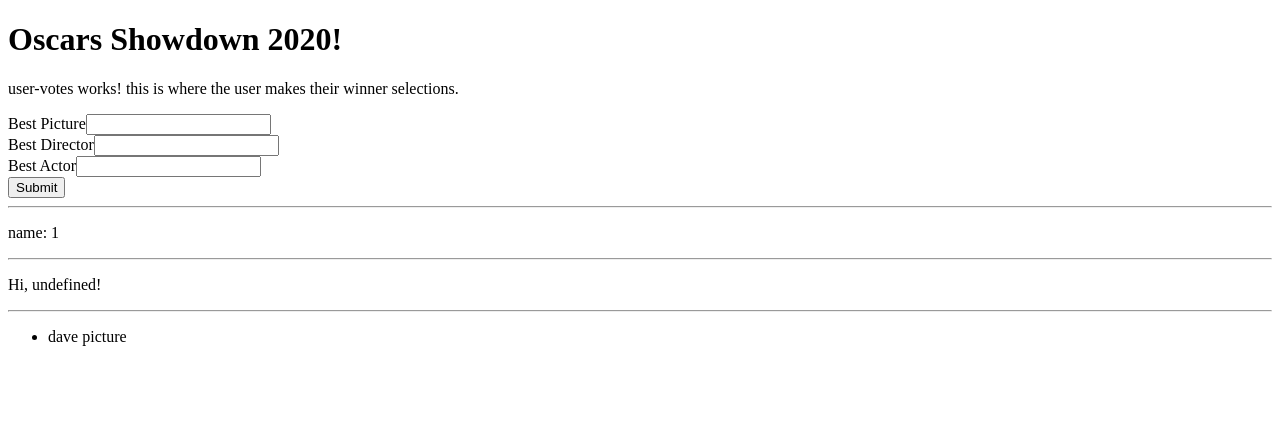
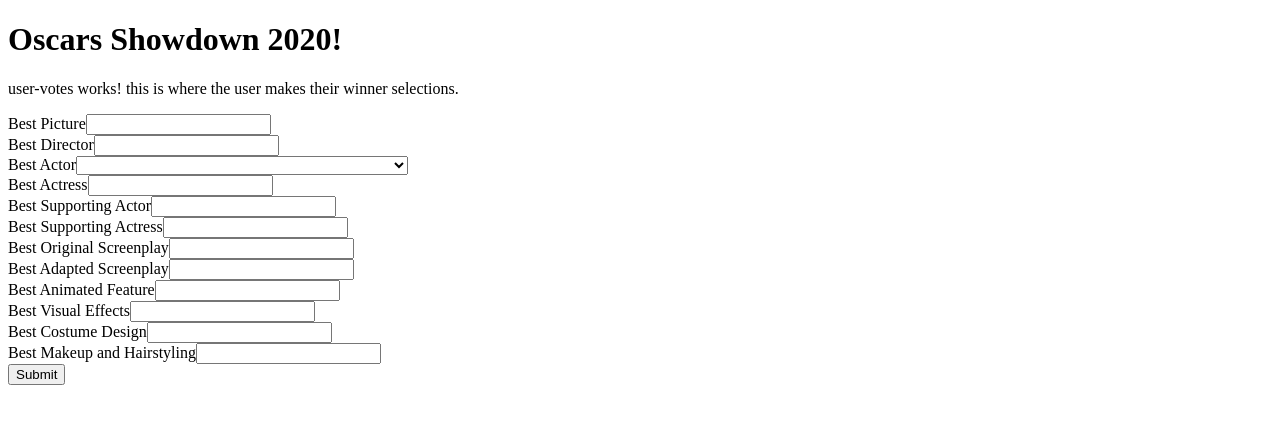
Before and after one commit to samjohnreid/angular-projects, an Angular app in the folder oscars2020/: page /cast-votes/1 in a window 1280 px wide. Shown: the top 424 px of the page. Built offline with nearby package versions, Linux system fonts and the light colour scheme.

Commit message:
set up data structure, populate array based on user in query strong

```diff
--- a/oscars2020/src/app/user-votes/user-votes.component.html
+++ b/oscars2020/src/app/user-votes/user-votes.component.html
@@ -1,59 +1,79 @@
 <p>user-votes works! this is where the user makes their winner selections.</p>
 
 <form (ngSubmit)="onSubmit(f)" #f="ngForm">
-
   <div>
     <label for="picture">Best Picture</label>
-    <input type="text" id="picture" ngModel name="bestPicture">
+    <input type="text" id="picture" ngModel name="picture">
   </div>
-
   <div>
     <label for="director">Best Director</label>
-    <input type="text" id="director" ngModel name="bestDirector">
+    <input type="text" id="director" ngModel name="director">
   </div>
-
   <div>
     <label for="actor">Best Actor</label>
-    <input type="text" id="actor" ngModel name="bestActor">
+    <select id="actor" ngModel name="actor">
+      <option value="Joaquin Phoenix, Joker">Joaquin Phoenix, Joker</option>
+      <option value="Adam Driver, Marriage Story">Adam Driver, Marriage Story</option>
+      <option value="Leonardo DiCaprio, Once Upon a Time in Hollywood">Leonardo DiCaprio, Once Upon a Time in Hollywood</option>
+      <option value="Antonio Banderas, Pain and Glory">Antonio Banderas, Pain and Glory</option>
+      <option value="Jonathan Pryce, The Two Popes">Jonathan Pryce, The Two Popes</option>
+    </select>
   </div>
-
+  <div>
+    <label for="actor">Best Actress</label>
+    <input type="text" id="actress" ngModel name="actress">
+  </div>
+  <div>
+    <label for="actor">Best Supporting Actor</label>
+    <input type="text" id="supportingActor" ngModel name="supportingActor">
+  </div>
+  <div>
+    <label for="actor">Best Supporting Actress</label>
+    <input type="text" id="supportingActress" ngModel name="supportingActress">
+  </div>
+  <div>
+    <label for="actor">Best Original Screenplay</label>
+    <input type="text" id="originalScreenplay" ngModel name="originalScreenplay">
+  </div>
+  <div>
+    <label for="actor">Best Adapted Screenplay</label>
+    <input type="text" id="adaptedScreenplay" ngModel name="adaptedScreenplay">
+  </div>
+  <div>
+    <label for="actor">Best Animated Feature</label>
+    <input type="text" id="animatedFeature" ngModel name="animatedFeature">
+  </div>
+  <div>
+    <label for="actor">Best Visual Effects</label>
+    <input type="text" id="visualEffects" ngModel name="visualEffects">
+  </div>
+  <div>
+    <label for="actor">Best Costume Design</label>
+    <input type="text" id="costumeDesign" ngModel name="costumeDesign">
+  </div>
+  <div>
+    <label for="actor">Best Makeup and Hairstyling</label>
+    <input type="text" id="makeupAndHairstyling" ngModel name="makeupAndHairstyling">
+  </div>
   <div>
     <button type="submit">Submit</button>
   </div>
-
 </form>
 
 <div *ngIf="submitted">
   <h3>You submitted the following info:</h3>
-  <p>Picture: {{ userVotes.dave.picture }}</p>
-  <p>Director: {{ userVotes.dave.director }}</p>
-  <p>Actor: {{ userVotes.dave.actor }}</p>
+  <ul>
+    <li>Best Picture: {{ userVotesObject().picture }}</li>
+    <li>Best Director: {{ userVotesObject().director }}</li>
+    <li>Best Actor: {{ userVotesObject().actor }}</li>
+    <li>Best Actress: {{ userVotesObject().actress }}</li>
+    <li>Best Supporting Actor: {{ userVotesObject().supportingActor }}</li>
+    <li>Best Supporting Actress: {{ userVotesObject().supportingActress }}</li>
+    <li>Best Original Screenplay: {{ userVotesObject().originalScreenplay }}</li>
+    <li>Best Adapted Screenplay: {{ userVotesObject().adaptedScreenplay }}</li>
+    <li>Best Animated Feature: {{ userVotesObject().animatedFeature }}</li>
+    <li>Best Visual Effects: {{ userVotesObject().visualEffects }}</li>
+    <li>Best Costume Design: {{ userVotesObject().costumeDesign }}</li>
+    <li>Best Makeup and Hairstyling: {{ userVotesObject().makeupAndHairstyling }}</li>
+  </ul>
 </div>
-
-<hr>
-
-<p>name: {{ user.name }}</p>
-
-<hr>
-
-<p>{{ welcomeMsg() }}</p>
-
-<hr>
-
-<div>{{ testFunc() }}</div>
-
-<ul><li *ngFor="let test of userVotes.dave">{{ test.picture }}</li></ul>
-
-<!-- Best Picture
-Best Director
-Best Actor
-Best Actress
-Best Supporting Actor
-Best Supporting Actress
-Best Original Screenplay
-Best Adapted Screenplay
-Best Animated Feature
-Best Visual Effects
-
-Best Costume Design
-Best Makeup and Hairstyling -->
--- a/oscars2020/src/app/user-votes/user-votes.component.ts
+++ b/oscars2020/src/app/user-votes/user-votes.component.ts
@@ -13,33 +13,68 @@ export class UserVotesComponent implements OnInit {
     name: string
   };
 
-  userVotes = {
-    "sam": [
-      {
-        "picture": "sam picture",
-        "director": "sam director",
-        "actor": "sam actor"
-      }
-    ],
-    "dave": [
-      {
-        "picture": "dave picture",
-        "director": "dave director",
-        "actor": "dave actor"
-      }
-    ],
-    "bianca": [
-      {
-        "picture": "bianca picture",
-        "director": "bianca director",
-        "actor": "bianca actor"
-      }
-    ]
-  }
+  userVotes: any = {
+    sam: {
+      picture: "",
+      director: "",
+      actor: "",
+      actress: "",
+      supportingActor: "",
+      supportingActress: "",
+      originalScreenplay: "",
+      adaptedScreenplay: "",
+      animatedFeature: "",
+      visualEffects: "",
+      costumeDesign: "",
+      makeupAndHairstyling: ""
+    },
+    dave: {
+      picture: "",
+      director: "",
+      actor: "",
+      actress: "",
+      supportingActor: "",
+      supportingActress: "",
+      originalScreenplay: "",
+      adaptedScreenplay: "",
+      animatedFeature: "",
+      visualEffects: "",
+      costumeDesign: "",
+      makeupAndHairstyling: ""
+    },
+    bianca: {
+      picture: "",
+      director: "",
+      actor: "",
+      actress: "",
+      supportingActor: "",
+      supportingActress: "",
+      originalScreenplay: "",
+      adaptedScreenplay: "",
+      animatedFeature: "",
+      visualEffects: "",
+      costumeDesign: "",
+      makeupAndHairstyling: ""
+    },
+    dom: {
+      picture: "",
+      director: "",
+      actor: "",
+      actress: "",
+      supportingActor: "",
+      supportingActress: "",
+      originalScreenplay: "",
+      adaptedScreenplay: "",
+      animatedFeature: "",
+      visualEffects: "",
+      costumeDesign: "",
+      makeupAndHairstyling: ""
+    }
+  };
 
-  submitted = false;
+  submitted: boolean = false;
 
-  constructor(private route: ActivatedRoute) { }
+  constructor(private route: ActivatedRoute) {}
 
   ngOnInit() {
     this.user = {
@@ -47,29 +82,35 @@ export class UserVotesComponent implements OnInit {
     };
   }
 
-  welcomeMsg() {
-    let name;
-    if (this.user.name === 'dave') {
-      name = 'Dave';
-    } else if (this.user.name === 'sam') {
-      name = 'Sam';
-    } else if (this.user.name === 'bianca') {
-      name = 'Bianca';
+  userVotesObject() {
+    switch(this.user.name) {
+      case 'sam':
+        return this.userVotes.sam;
+      case 'dave':
+        return this.userVotes.dave;
+      case 'dom':
+        return this.userVotes.dom;
     }
-    return `Hi, ${name}!`;
-  }
-
-  testFunc() {
-    console.log(this.userVotes);
   }
 
   onSubmit(form: NgForm) {
 
     this.submitted = true;
 
-    // this.userVotesSam.picture = form.value.bestPicture;
-    // this.userVotesSam.director = form.value.bestDirector;
-    // this.userVotesSam.actor = form.value.bestActor;
+    this.userVotesObject().picture = form.value.picture;
+    this.userVotesObject().director = form.value.director;
+    this.userVotesObject().actor = form.value.actor;
+    this.userVotesObject().actress = form.value.actress;
+    this.userVotesObject().supportingActor = form.value.supportingActor;
+    this.userVotesObject().supportingActress = form.value.supportingActress;
+    this.userVotesObject().originalScreenplay = form.value.originalScreenplay;
+    this.userVotesObject().adaptedScreenplay = form.value.adaptedScreenplay;
+    this.userVotesObject().animatedFeature = form.value.animatedFeature;
+    this.userVotesObject().visualEffects = form.value.visualEffects;
+    this.userVotesObject().costumeDesign = form.value.costumeDesign;
+    this.userVotesObject().makeupAndHairstyling = form.value.makeupAndHairstyling;
+
+    console.log(this.userVotesObject());
 
   }
 
```
